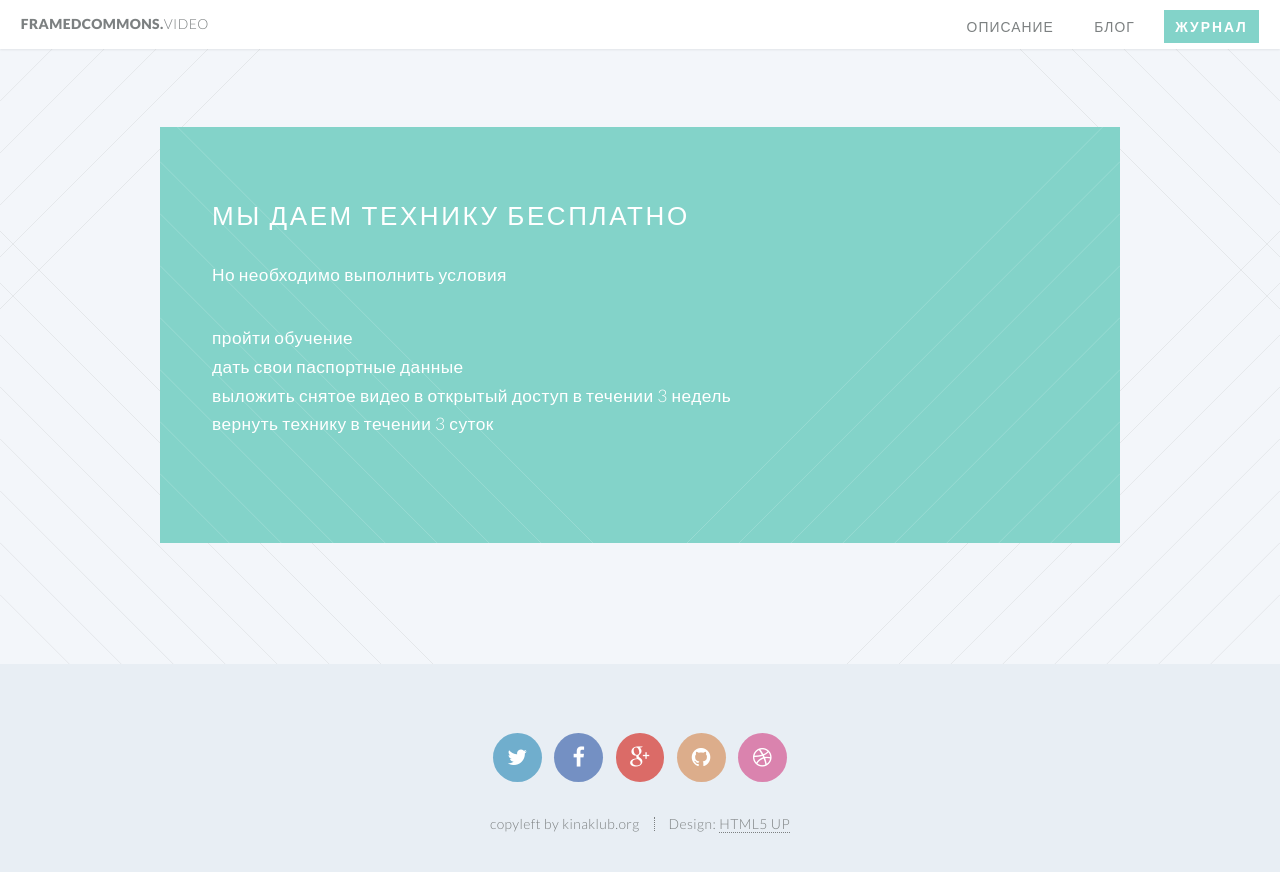
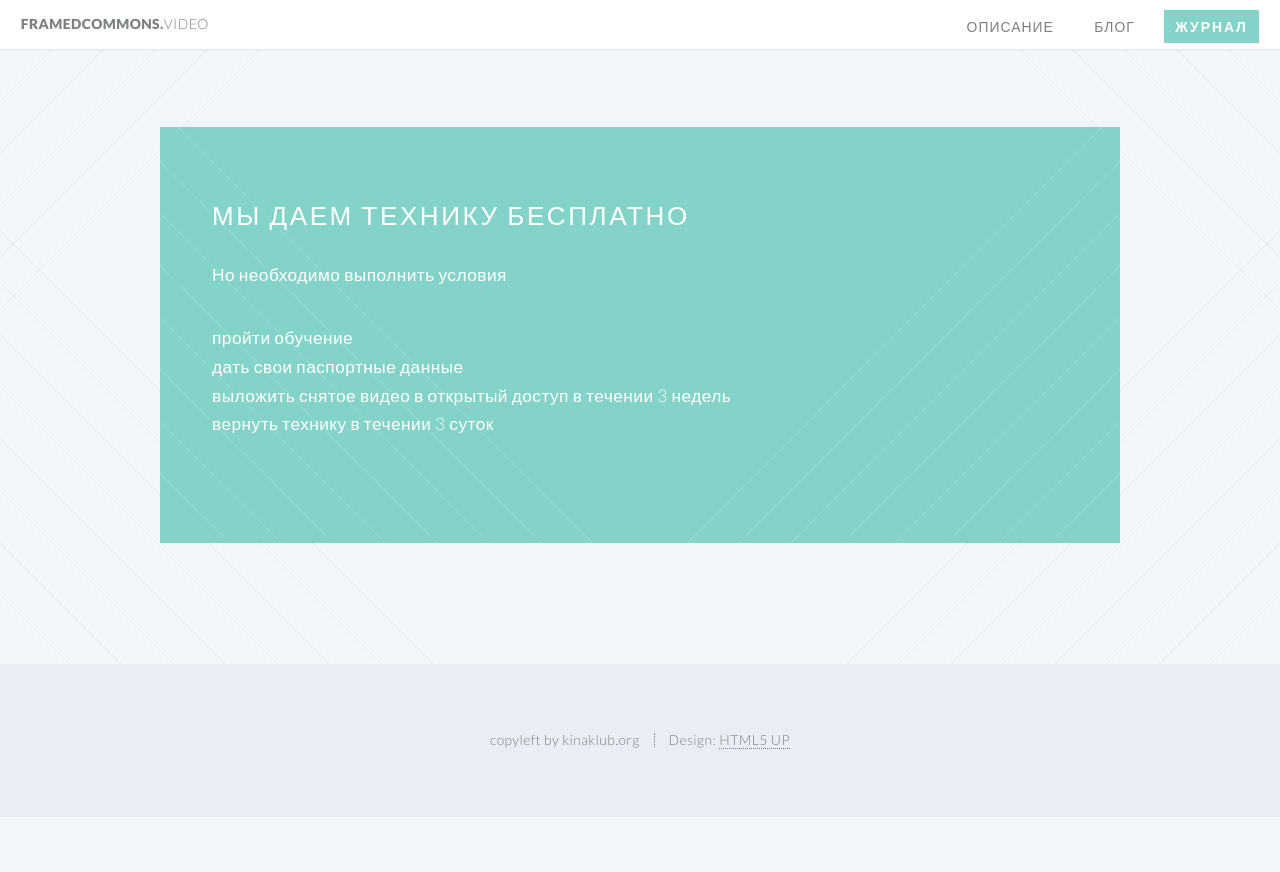
Before and after one commit to kinaklub/videobro, a Jekyll site: the page built from index.html, in a window 1280 px wide and 900 px high, scrolled down 696 px. Shown: the top 872 px of the window. Built offline with Jekyll 4.4.1, drawn with Linux system fonts in a browser that asks for light colours; after the commit the page ends 1513 px from its top, so only the background shows below that.

Commit message:
remove links

```diff
--- a/_includes/footer.html
+++ b/_includes/footer.html
@@ -1,13 +1,13 @@
 <!-- Footer -->
 <footer id="footer">
 
-    <ul class="icons">
-        <li><a href="#" class="icon circle fa-twitter"><span class="label">Twitter</span></a></li>
-        <li><a href="#" class="icon circle fa-facebook"><span class="label">Facebook</span></a></li>
-        <li><a href="#" class="icon circle fa-google-plus"><span class="label">Google+</span></a></li>
-        <li><a href="#" class="icon circle fa-github"><span class="label">Github</span></a></li>
-        <li><a href="#" class="icon circle fa-dribbble"><span class="label">Dribbble</span></a></li>
-    </ul>
+    <!--<ul class="icons">-->
+        <!--<li><a href="#" class="icon circle fa-twitter"><span class="label">Twitter</span></a></li>-->
+        <!--<li><a href="#" class="icon circle fa-facebook"><span class="label">Facebook</span></a></li>-->
+        <!--<li><a href="#" class="icon circle fa-google-plus"><span class="label">Google+</span></a></li>-->
+        <!--<li><a href="#" class="icon circle fa-github"><span class="label">Github</span></a></li>-->
+        <!--<li><a href="#" class="icon circle fa-dribbble"><span class="label">Dribbble</span></a></li>-->
+    <!--</ul>-->
 
     <ul class="copyright">
         <li>copyleft by kinaklub.org</li><li>Design: <a href="http://html5up.net">HTML5 UP</a></li>
```
